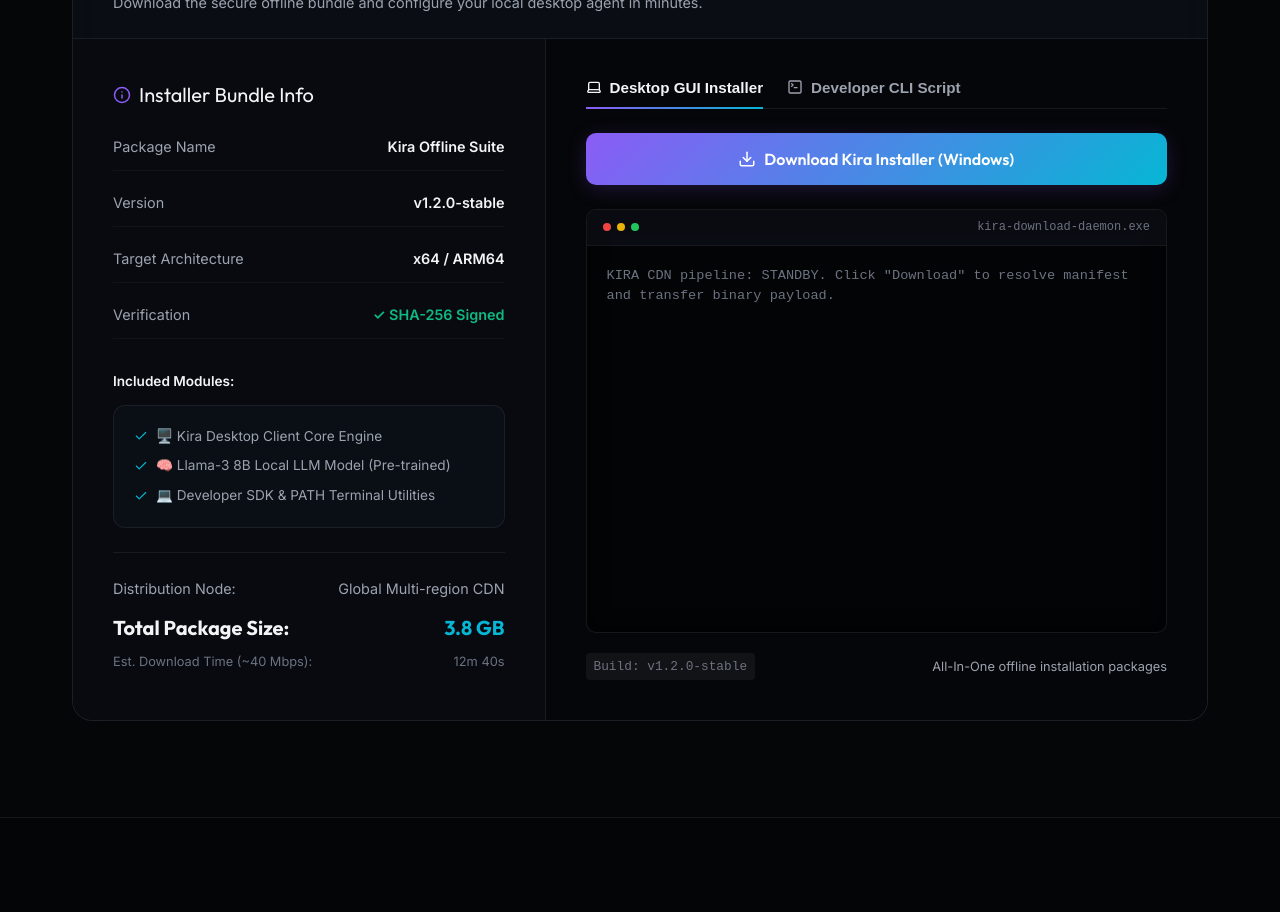
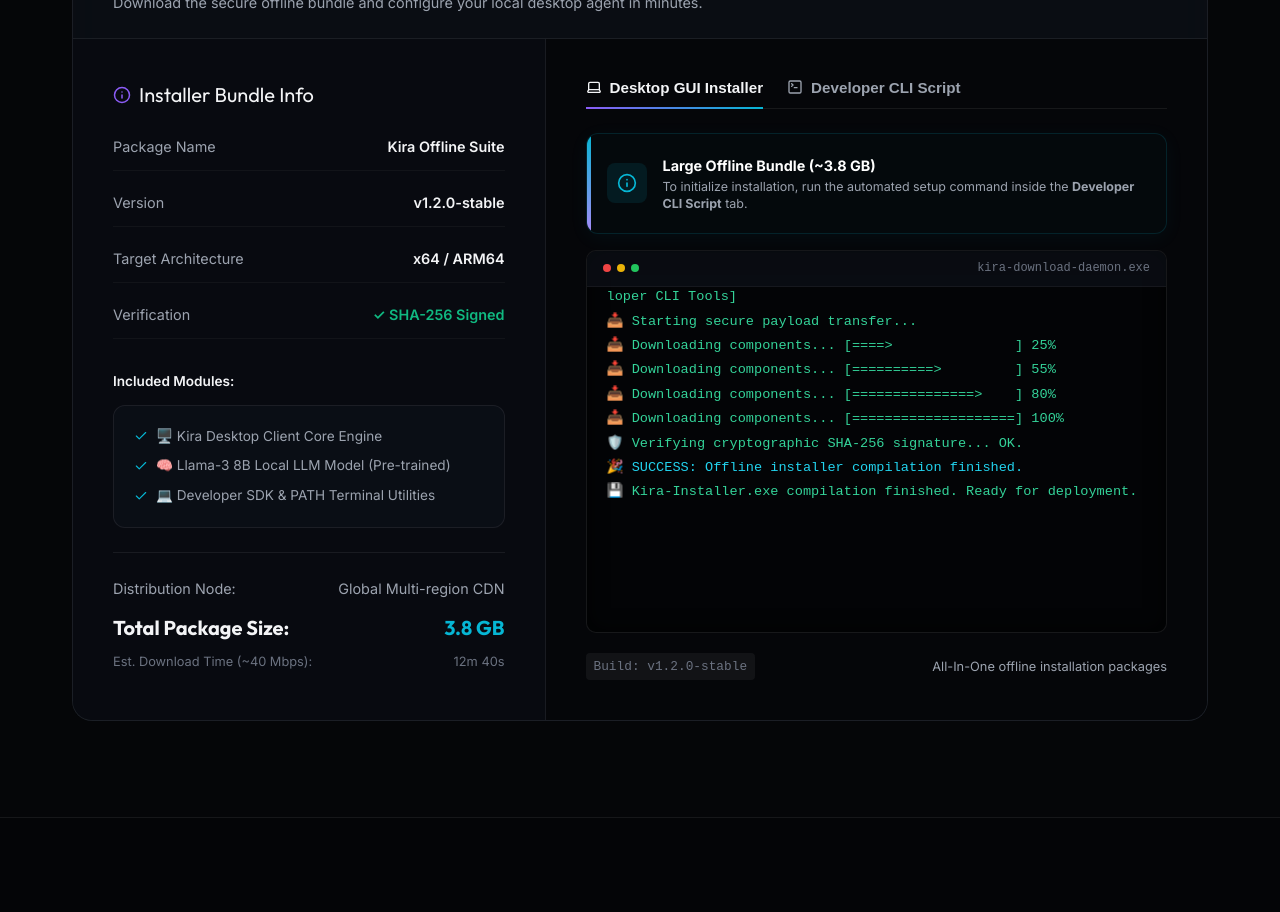
Before and after one commit to Harikesh0501/kira, a Next.js app: page / in a window 1280 px wide. Shown: the part 2700-3612 px from the top of the page. Built offline with nearby package versions, Linux system fonts and the light colour scheme.

Commit message:
Remove direct desktop GUI download option and replace with a glowing info card, and run console logs automatically on mount

```diff
--- a/src/components/DownloadBanner.js
+++ b/src/components/DownloadBanner.js
@@ -76,10 +76,8 @@
     runNextStep();
   };
 
-  // Desktop download trigger
-  const handleDesktopDownload = () => {
-    if (desktopState === 'simulating') return;
-
+  // Auto-run simulation on mount to make the terminal look alive
+  useEffect(() => {
     // Windows simulation steps (All-in-One payload bundle)
     const windowsSteps = [
       { text: '📡 Connecting to Kira CDN gateway (secure-cdn.usekira.ai)...', delay: 350, progress: 5 },
@@ -95,25 +93,20 @@
       { text: '📥 Downloading components... [====================] 100%', delay: 300, progress: 100 },
       { text: '🛡️ Verifying cryptographic SHA-256 signature... OK.', delay: 400, progress: 100 },
       { text: '🎉 SUCCESS: Offline installer compilation finished.', delay: 300, progress: 100 },
-      { text: '💾 Kira-Installer.exe generated. Initiating local download dialog...', delay: 300, progress: 100 }
+      { text: '💾 Kira-Installer.exe compilation finished. Ready for deployment.', delay: 300, progress: 100 }
     ];
 
-    runSimulatedLogs(
-      windowsSteps,
-      setDesktopLogs,
-      setDesktopProgress,
-      setDesktopState,
-      () => {
-        // Trigger real download for Windows
-        const downloadLink = document.createElement('a');
-        downloadLink.href = 'https://drive.google.com/uc?export=download&confirm=t&id=1r8M0cDq1llmlO4cZzCvz2JkQMsM9tkc_';
-        downloadLink.download = 'Kira-Installer.exe';
-        document.body.appendChild(downloadLink);
-        downloadLink.click();
-        document.body.removeChild(downloadLink);
-      }
-    );
-  };
+    const timer = setTimeout(() => {
+      runSimulatedLogs(
+        windowsSteps,
+        setDesktopLogs,
+        setDesktopProgress,
+        setDesktopState
+      );
+    }, 1000);
+
+    return () => clearTimeout(timer);
+  }, []);
 
   // CLI run simulation
   const handleCliSimulation = () => {
@@ -672,18 +665,50 @@
             {/* Content for Desktop mode */}
             {activeMode === 'desktop' && (
               <div style={{ display: 'flex', flexDirection: 'column', flex: 1 }}>
-                {/* Primary Action Button */}
-                <button
-                  className="btn-station-action"
-                  onClick={handleDesktopDownload}
-                  disabled={desktopState === 'simulating'}
-                  suppressHydrationWarning={true}
-                >
-                  <Download size={18} />
-                  <span>
-                    {desktopState === 'simulating' ? 'Resolving Manifest & Downloading...' : 'Download Kira Installer (Windows)'}
-                  </span>
-                </button>
+                {/* Status Indicator Card instead of Download button */}
+                <div style={{
+                  background: 'rgba(6, 182, 212, 0.02)',
+                  border: '1px solid rgba(6, 182, 212, 0.15)',
+                  borderRadius: '12px',
+                  padding: '1.25rem',
+                  marginBottom: '1rem',
+                  display: 'flex',
+                  alignItems: 'center',
+                  gap: '1rem',
+                  boxShadow: '0 4px 20px rgba(6, 182, 212, 0.05)',
+                  position: 'relative',
+                  overflow: 'hidden'
+                }}>
+                  {/* Decorative glowing gradient border */}
+                  <div style={{
+                    position: 'absolute',
+                    top: 0, left: 0, width: '4px', height: '100%',
+                    background: 'linear-gradient(to bottom, var(--accent-cyan), #a78bfa)'
+                  }}></div>
+
+                  <div style={{
+                    display: 'flex',
+                    alignItems: 'center',
+                    justifyContent: 'center',
+                    width: '40px',
+                    height: '40px',
+                    borderRadius: '8px',
+                    background: 'rgba(6, 182, 212, 0.1)',
+                    color: 'var(--accent-cyan)',
+                    flexShrink: 0
+                  }}>
+                    <Info size={20} />
+                  </div>
+
+                  <div style={{ textAlign: 'left' }}>
+                    <div style={{ color: 'white', fontWeight: '700', fontSize: '0.9rem', marginBottom: '0.15rem' }}>
+                      Large Offline Bundle (~3.8 GB)
+                    </div>
+                    <div style={{ color: 'var(--text-secondary)', fontSize: '0.78rem', lineHeight: '1.35' }}>
+                      To initialize installation, run the automated setup command inside the <strong>Developer CLI Script</strong> tab.
+                    </div>
+                  </div>
+                </div>
 
                 {/* Live Console outputs */}
                 <div className="cyber-terminal">
@@ -710,7 +735,7 @@
                   <div className="terminal-body" ref={desktopTerminalRef}>
                     {desktopLogs.length === 0 ? (
                       <div style={{ color: 'var(--text-muted)', fontFamily: 'monospace' }}>
-                        KIRA CDN pipeline: STANDBY. Click "Download" to resolve manifest and transfer binary payload.
+                        KIRA CDN pipeline: STANDBY. Connecting to CDN network...
                       </div>
                     ) : (
                       desktopLogs.map((log, index) => {
```
